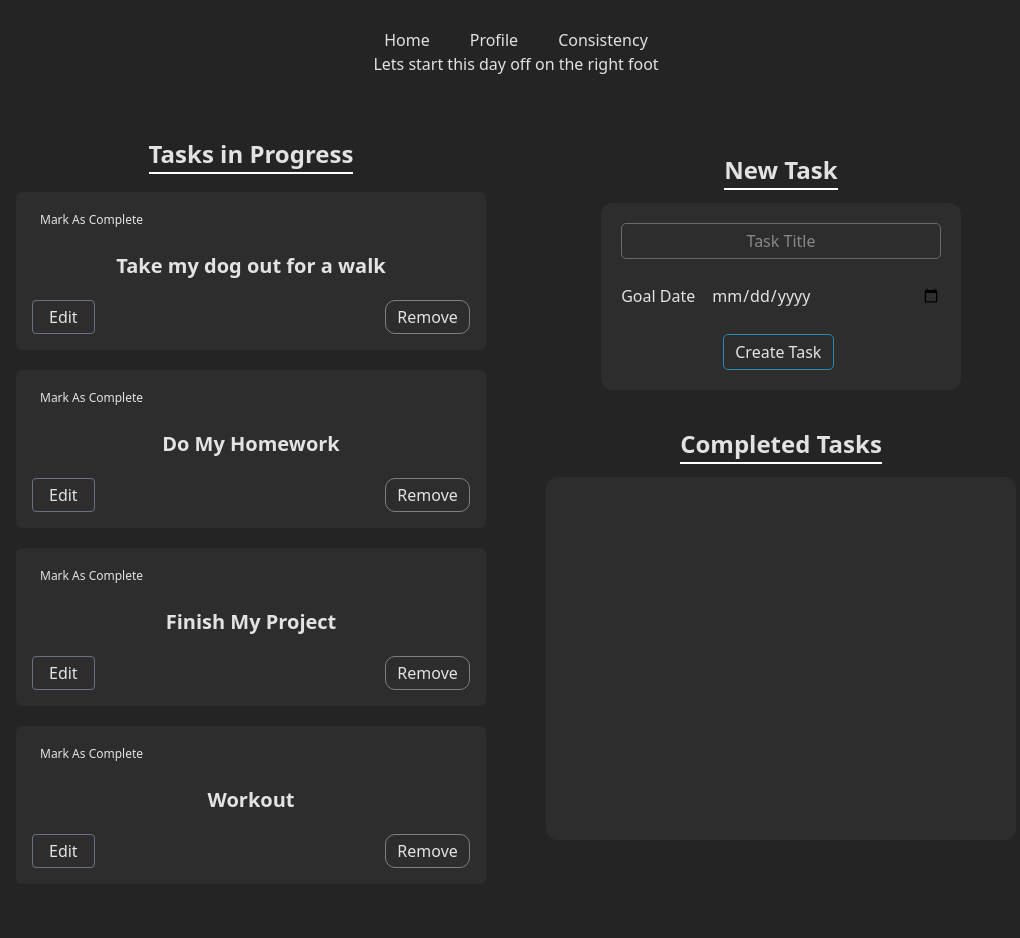
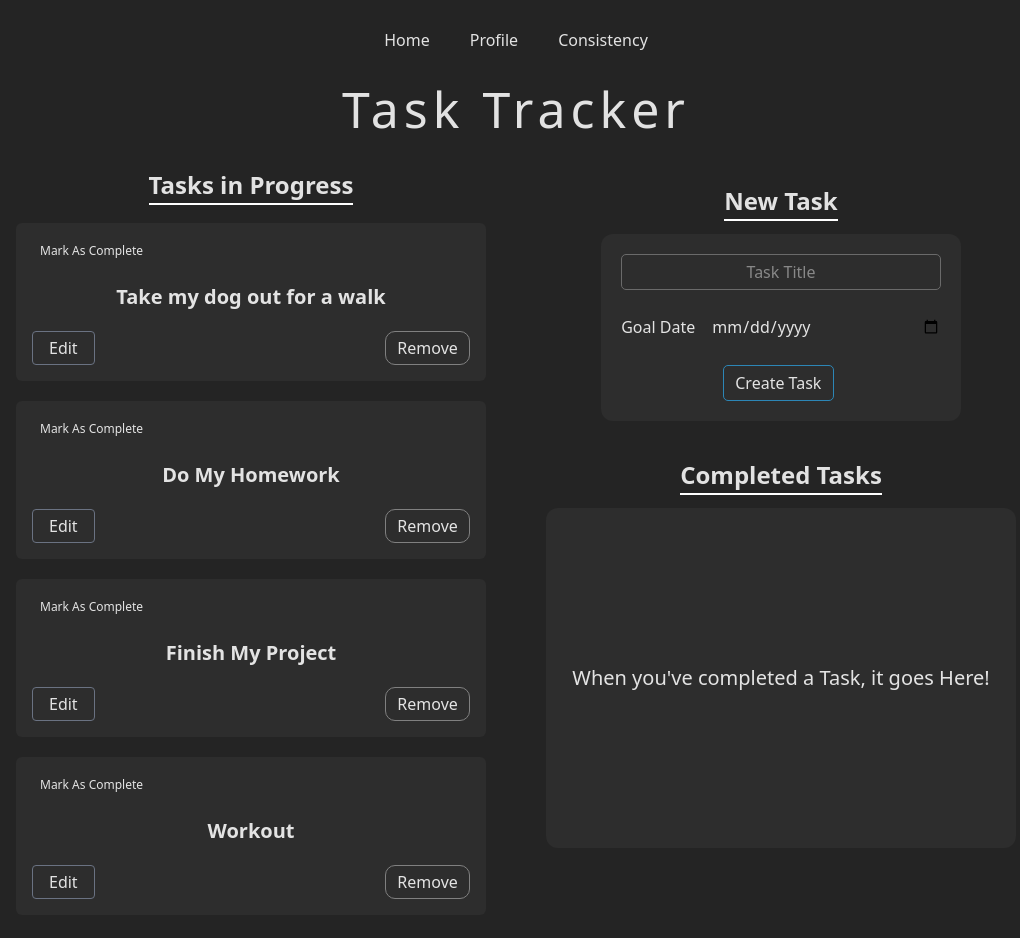
Before and after one commit to 02juan04/goal-tracker, a React (Vite) app: page / in a window 1280 px wide. Shown: the top 938 px of the page, without its empty margins (124-1144 px from the left). Built offline with nearby package versions, Linux system fonts and the light colour scheme.

Commit message:
styling for complete Tasks min and max height

```diff
--- a/src/pages/Home.jsx
+++ b/src/pages/Home.jsx
@@ -79,7 +79,7 @@ function TaskCard({task}){
     }
 
     return(
-        <div id="taskcard" className="flex flex-col rounded-md bg-white/4 h-fit p-4 mt-5 hover:shadow-lg hover:translate-y-[-5px] duration-150 ease-in" >
+        <div id="taskcard" className="flex flex-col rounded-md bg-white/4 h-fit p-4 mt-5 hover:shadow-md hover:translate-y-[-5px] duration-150 ease-in" >
             <header id="card-header" className="flex justify-between">
                 <TaskCardHeader task={task} onCompletion={task.onCompletion} isEditing={isEditing}/>
             </header>
@@ -118,9 +118,14 @@ function DisplayCurrentTask({tasks, onRemove, onSave, onCompletion}){
     return(
         <>
         {
+            tasks.length !== 0 ? (
             tasks.map((task) =>
                 <TaskCard key={task.id} task={{...task, onRemove, onSave, onCompletion}} />
             )
+        ):
+        (
+            <h3>Lets Create Some Tasks!!</h3>
+        )
         }
         </>
     );
@@ -167,6 +172,7 @@ function NewTaskWindow({ onCreateTask }) {
                     value={taskTitle}
                     onChange={handleInputChange}
                     className="w-full col-span-full"
+                    required
                 />
 
                 <div className="flex gap-4 w-full items-center col-span-full">
@@ -200,7 +206,7 @@ function CompleteTaskCard({task}){
         return;
     }
     return (
-    <div id="completedTaskcard" class="flex flex-row justify-between w-5/6 h-fit my-5 px-5 border-b border-black p-1 m-auto">
+    <div id="completedTaskcard" class="flex flex-row justify-between w-5/6 h-fit my-3 px-5 border-b border-black pt-2 m-auto">
             <h2 class="card-header font-semibold text-lg">{task.taskName}</h2>
             <button class="removeButton h-fit" onClick={handleRemove}>Remove</button>
     </div>
@@ -209,9 +215,14 @@ function CompleteTaskCard({task}){
 
 function CompletedTasks({completedTasks, onRemove}){
     return(
+            completedTasks.length !== 0 ? (
             completedTasks.map(task =>
                 <CompleteTaskCard key={task.id} task={{...task, onRemove}}></CompleteTaskCard>
             )
+        ):
+        (
+            <h3 className="text-xl m-auto">When you've completed a Task, it goes Here!</h3>
+        )
     )
 }
 
@@ -251,20 +262,20 @@ function Home(){
 
     return(
         <>
-            <h1>Lets start this day off on the right foot</h1>
+            <h1 id="main-header" className="text-[50px] my-5 tracking-widest font-thin">Task Tracker</h1>
             <div id="homeContainer" className=" h-full w-full flex flex-row gap-15">
-                <section id="currentTasks" className= "w-1/2 min-h-[600px] h-fit rounded-xl mt-15">
+                <section id="currentTasks" className= "w-1/2 min-h-[600px] h-fit rounded-xl">
                     <h2 className="sectionHeaderTitle h-fit">Tasks in Progress</h2>
                     <DisplayCurrentTask tasks={tasks} onRemove={handleRemoveTask} onSave={handleEditChange} onCompletion={handleCompleteTask}/>
                 </section>
-                <div id="twoSectionsDiv" className="flex flex-col w-1/2 min-h-fit h-9/10 mt-15 rounded-xl gap-5">
+                <div id="twoSectionsDiv" className="flex flex-col w-1/2 min-h-fit h-9/10 rounded-xl gap-5">
                     <section id="newTasks" className=" w-full h-fit">
                         <NewTaskWindow onCreateTask={createNewTask} tasks={tasks}> </NewTaskWindow>
                     </section>
                     <section className="w-full h-full rounded-xl ">
                         <h2 className="sectionHeaderTitle">Completed Tasks</h2>
-                        <div className="w-full m-auto min-h-1/2 h-fit bg-white/4 rounded-xl py-1">
-                        <CompletedTasks completedTasks={completedTasks} onRemove={handleRemoveCompletedTask}></CompletedTasks>
+                        <div className="w-full m-auto min-h-85 max-h-fit bg-white/4 rounded-xl flex flex-col items-center">
+                            <CompletedTasks completedTasks={completedTasks} onRemove={handleRemoveCompletedTask}></CompletedTasks>
                         </div>
                     </section>
                 </div>
```
